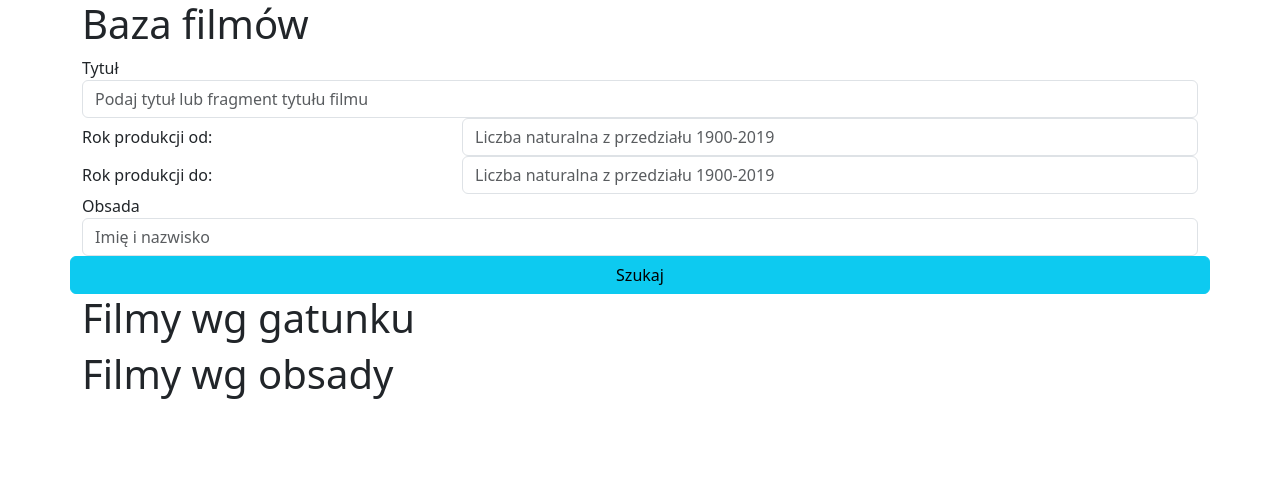
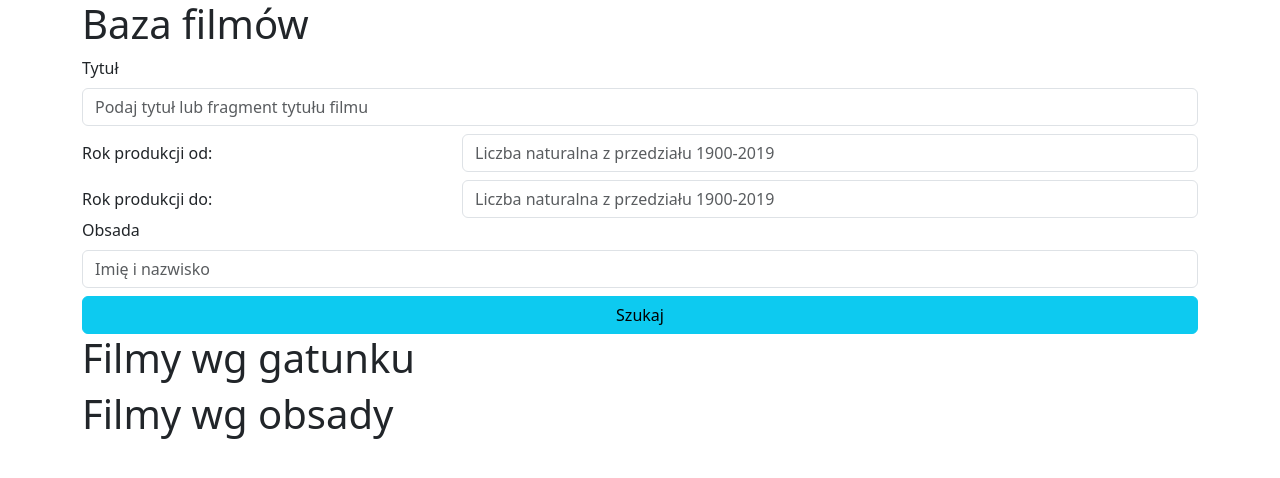
Before and after one commit to IS-2021/interpretowane, a React (Vite) app in the folder zad-3/: page / in a window 1280 px wide. Shown: the top 478 px of the page. Built offline with nearby package versions, Linux system fonts and the light colour scheme.

Commit message:
feat(zad3): Improve styling

```diff
--- a/zad-3/src/App.tsx
+++ b/zad-3/src/App.tsx
@@ -6,8 +6,10 @@ function App() {
     <div className="container">
       <h1>Baza filmów</h1>
       <form>
-        <div className="form-group">
-          <label htmlFor="inputTitle">Tytuł</label>
+        <div className="form-group mb-2">
+          <label htmlFor="inputTitle" className="form-label">
+            Tytuł
+          </label>
           <input
             type="text"
             id="inputTitle"
@@ -15,7 +17,8 @@ function App() {
             placeholder="Podaj tytuł lub fragment tytułu filmu"
           />
         </div>
-        <div className="form-group row">
+
+        <div className="form-group row mb-2">
           <label
             className="col-sm-4 col-form-label"
             htmlFor="inputProductionFrom"
@@ -31,6 +34,7 @@ function App() {
             />
           </div>
         </div>
+
         <div className="form-group row">
           <label
             className="col-sm-4 col-form-label"
@@ -47,8 +51,11 @@ function App() {
             />
           </div>
         </div>
-        <div className="form-group">
-          <label htmlFor="inputCast">Obsada</label>
+
+        <div className="form-group mb-2">
+          <label htmlFor="inputCast" className="form-label">
+            Obsada
+          </label>
           <input
             type="text"
             id="inputCast"
@@ -56,7 +63,8 @@ function App() {
             placeholder="Imię i nazwisko"
           />
         </div>
-        <div className="form-group row">
+
+        <div className="form-group">
           <input
             type="button"
             className="btn btn-info col-sm-12"
```
